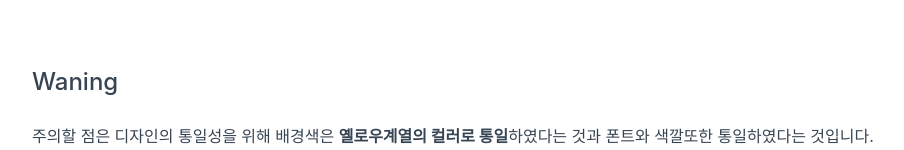
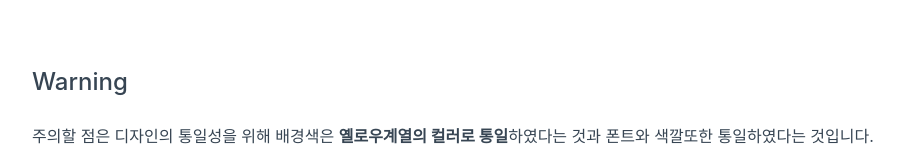
Before and after one commit to susirecipe/susirecipe-design-system, a React (Create React App) app: page /susirecipe-design-system/atoms/button in a window 1280 px wide. Shown: the part 1409-1559 px from the top of the page, without its empty margins (318-1222 px from the left). Built offline with nearby package versions, Linux system fonts and the light colour scheme.

Commit message:
fix: 오타수정

```diff
--- a/src/components/another/Intro/ButtonIntro.tsx
+++ b/src/components/another/Intro/ButtonIntro.tsx
@@ -115,7 +115,7 @@ const ButtonIntro: React.FC = () => {
       </ComponentWrapper>
       <MarginBox margin={80} />
 
-      <IntroSmallHeader>Waning</IntroSmallHeader>
+      <IntroSmallHeader>Warning</IntroSmallHeader>
       <IntroParagraph>
         주의할 점은 디자인의 통일성을 위해 배경색은 <b>옐로우계열의 컬러로 통일</b>하였다는 것과 폰트와 색깔또한
         통일하였다는 것입니다.
--- a/src/components/another/Intro/HeaderIntro.tsx
+++ b/src/components/another/Intro/HeaderIntro.tsx
@@ -105,7 +105,7 @@ const HeaderIntro: React.FC = () => {
         </tbody>
       </PropsTable>
 
-      <IntroSmallHeader>Waning</IntroSmallHeader>
+      <IntroSmallHeader>Warning</IntroSmallHeader>
       <IntroParagraph>
         헤더에서는 딱히 주의해야할 점은 없습니다. <br />
         다만 지정요소로 크기가 정해져 있기때문에 상황에 맞게 적절히 사용해주어야 합니다. <br />
--- a/src/components/another/Intro/InputIntro.tsx
+++ b/src/components/another/Intro/InputIntro.tsx
@@ -157,7 +157,7 @@ const InputIntro: React.FC = () => {
           &nbsp;&nbsp;maxLength=&#123;10&#125; <br />
           &nbsp;&nbsp;readonly <br />
           &nbsp;&nbsp;black <br />
-          &nbsp;&nbsp;onChange=&#123;handleMethod&#125; <br />
+          &nbsp;&nbsp;onChange=&#123;changeMethod&#125; <br />
           /&gt;
         </code>
       </CodeBox>
```
